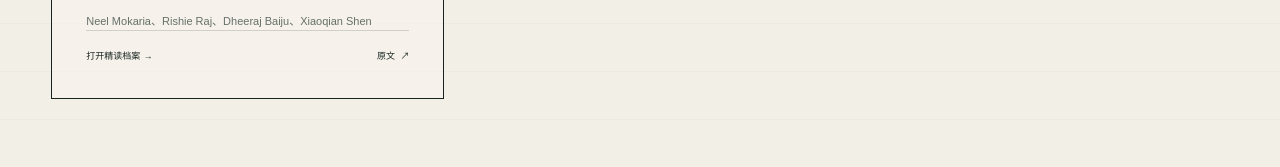
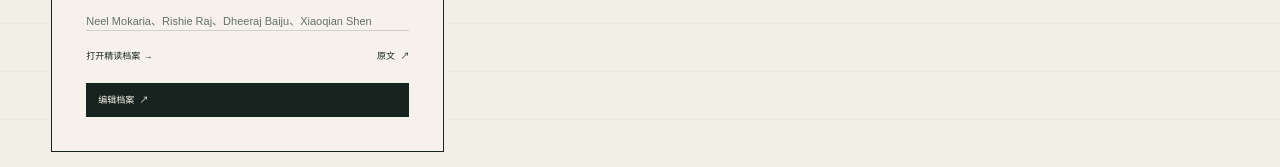
Before and after one commit to HoyTiger/ai-research-daily, an Astro site: page /deep-reads in a window 1280 px wide. Shown: the part 1273-1440 px from the top of the page. Built offline with nearby package versions, Linux system fonts and the light colour scheme; Astro itself is replaced by a stand-in of ours; no server answers.

Commit message:
fix: surface deep-read editing and prevent duplicate archive runs

```diff
--- a/src/pages/deep-reads/[slug].astro
+++ b/src/pages/deep-reads/[slug].astro
@@ -44,11 +44,12 @@ const statusLabel = {
             <a href={paper.data.issueUrl} target="_blank" rel="noopener noreferrer">讨论 Issue ↗</a>
           )}
           <a
+            class="deep-read-edit"
             href={`${site.githubUrl}/edit/main/src/content/deep-reads/${paper.id}.md`}
             target="_blank"
             rel="noopener noreferrer"
           >
-            编辑精读档案 ↗
+            编辑精读内容 ↗
           </a>
         </div>
       </div>
--- a/src/pages/deep-reads/index.astro
+++ b/src/pages/deep-reads/index.astro
@@ -2,6 +2,7 @@
 import { getCollection } from "astro:content";
 import BaseLayout from "../../layouts/BaseLayout.astro";
 import { withBase } from "../../lib/url";
+import { site } from "../../site";
 
 const papers = (
   await getCollection("deepReads", ({ data }) => !data.draft)
@@ -65,6 +66,14 @@ const counts = {
             <p>{paper.data.authors.slice(0, 4).join("、") || "作者见原文"}</p>
             <footer>
               <a href={withBase(`deep-reads/${paper.id}/`)}>打开精读档案 →</a>
+              <a
+                class="deep-read-edit"
+                href={`${site.githubUrl}/edit/main/src/content/deep-reads/${paper.id}.md`}
+                target="_blank"
+                rel="noopener noreferrer"
+              >
+                编辑档案 ↗
+              </a>
               {paper.data.paperUrl && (
                 <a href={paper.data.paperUrl} target="_blank" rel="noopener noreferrer">原文 ↗</a>
               )}
--- a/src/styles/global.css
+++ b/src/styles/global.css
@@ -1835,6 +1835,7 @@ code {
 
 .deep-read-card footer {
   display: flex;
+  flex-wrap: wrap;
   justify-content: space-between;
   gap: 15px;
   margin-top: auto;
@@ -1842,6 +1843,27 @@ code {
   border-top: 1px solid var(--rule);
   font-family: var(--mono);
   font-size: 9px;
+}
+
+.deep-read-edit {
+  display: inline-flex;
+  align-items: center;
+  min-height: 34px;
+  padding: 0 12px;
+  color: var(--paper-bright);
+  background: var(--ink);
+}
+
+.deep-read-card footer .deep-read-edit {
+  order: 3;
+  width: 100%;
+  justify-content: space-between;
+  margin-top: 4px;
+}
+
+.deep-read-facts .deep-read-edit {
+  margin-top: 8px;
+  color: var(--paper-bright);
 }
 
 .deep-status {
```
Also changed, not shown: .github/workflows/deep-read.yml.
